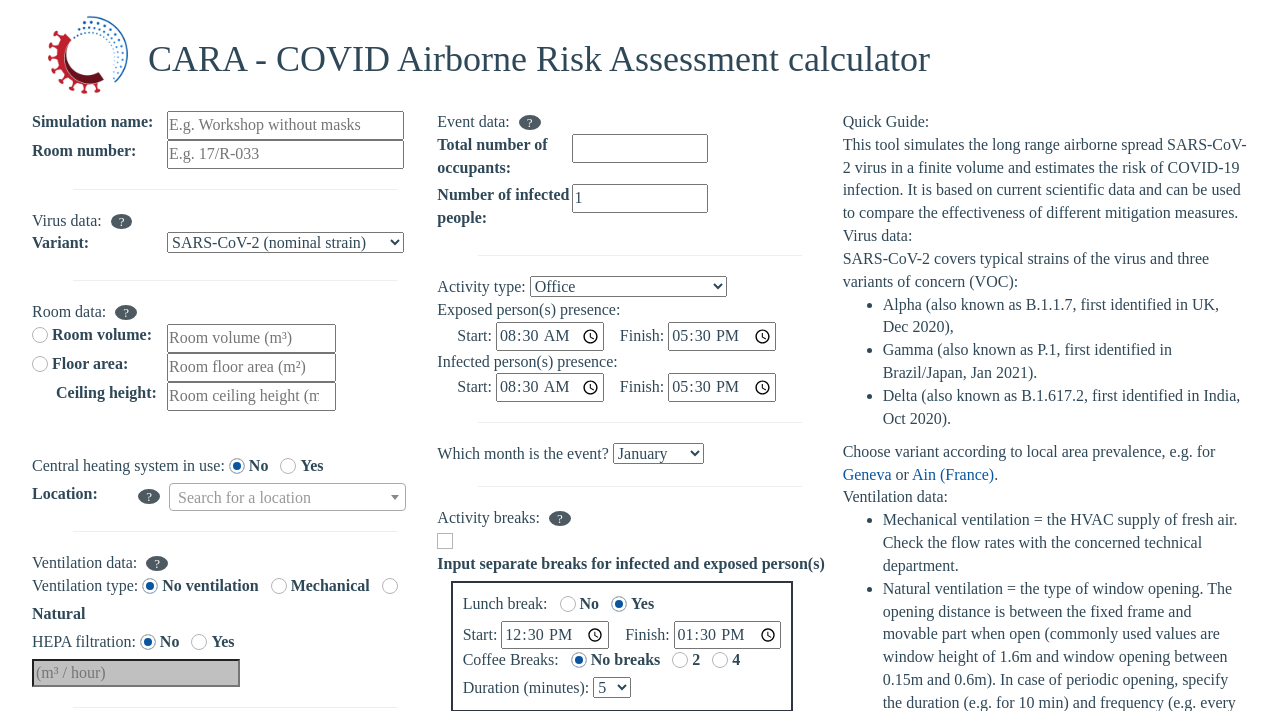
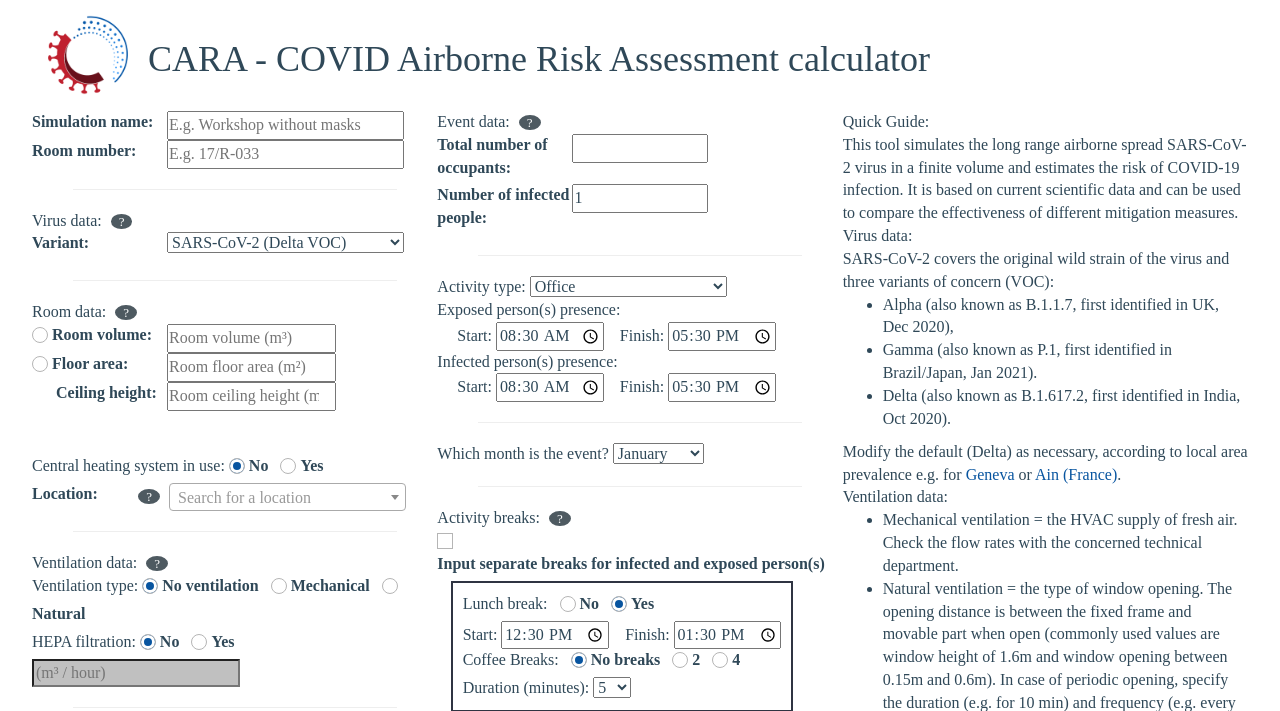
Before and after one commit to CERN/CAiMIRA, a Python web app: template cara/apps/calculator/templates/calculator.form.html.j2 in a window 1280 px wide. Shown: the part 192-903 px from the top of the page. Run offline with Jinja, Linux system fonts and the light colour scheme; the template is opened without the code that fills it, so the values that code supplies are empty; some libraries are stand-ins or nearby versions; some web fonts are replaced.

Commit message:
Changed default strain in calculator to Delta. Also applies retroactively to QR codes missing delta. The rational for the retrospective change is that old simulations (wild type) re-run need to be re-run with the current dominant strain.

```diff
--- a/cara/apps/calculator/model_generator.py
+++ b/cara/apps/calculator/model_generator.py
@@ -117,7 +117,7 @@ class FormData:
         'simulation_name': _NO_DEFAULT,
         'total_people': _NO_DEFAULT,
         'ventilation_type': 'no_ventilation',
-        'virus_type': 'SARS_CoV_2',
+        'virus_type': 'SARS_CoV_2_B16172',
         'volume_type': _NO_DEFAULT,
         'window_type': 'window_sliding',
         'window_height': 0.,
--- a/cara/apps/calculator/templates/calculator.form.html.j2
+++ b/cara/apps/calculator/templates/calculator.form.html.j2
@@ -62,10 +62,10 @@ v{{ calculator_version }} <span style="float:right; font-weight:bold">Please sen
     <div class="row">
         <label class="col-xl-3 col-lg-4 col-sm-3 col-form-label">Variant:</label>
         <select id="Variant" name="virus_type" class="col-xl-5 col-lg-7 col-sm-7 col-7">
+          <option value="SARS_CoV_2_B16172">SARS-CoV-2 (Delta VOC)</option>
           <option value="SARS_CoV_2">SARS-CoV-2 (nominal strain)</option>
           <option value="SARS_CoV_2_B117">SARS-CoV-2 (Alpha VOC)</option>
           <option value="SARS_CoV_2_P1">SARS-CoV-2 (Gamma VOC)</option>
-          <option value="SARS_CoV_2_B16172">SARS-CoV-2 (Delta VOC)</option>
         </select>
     </div>
 
@@ -344,13 +344,13 @@ v{{ calculator_version }} <span style="float:right; font-weight:bold">Please sen
   <b>Quick Guide:</b><br>
   This tool simulates the long range airborne spread SARS-CoV-2 virus in a finite volume and estimates the risk of COVID-19 infection. It is based on current scientific data and can be used to compare the effectiveness of different mitigation measures.<br>
   <b>Virus data:</b> <br>
-  SARS-CoV-2 covers typical strains of the virus and three variants of concern (VOC):<br>
+  SARS-CoV-2 covers the original wild strain of the virus and three variants of concern (VOC):<br>
   <ul>
     <li>Alpha (also known as B.1.1.7, first identified in UK, Dec 2020),</li>
     <li>Gamma (also known as P.1, first identified in Brazil/Japan, Jan 2021).</li>
     <li>Delta (also known as B.1.617.2, first identified in India, Oct 2020).</li>
   </ul>
-  Choose variant according to local area prevalence, e.g. for <a href="https://www.covid19.admin.ch/fr/epidemiologic/virus-variants?detGeo=GE">Geneva</a>
+  Modify the default (Delta) as necessary, according to local area prevalence e.g. for <a href="https://www.covid19.admin.ch/fr/epidemiologic/virus-variants?detGeo=GE">Geneva</a>
   or <a href="https://www.santepubliquefrance.fr/dossiers/coronavirus-covid-19/covid-19-cartographie-des-variants-en-france-donnees-par-region-et-par-departement">Ain (France)</a>.<br>
   <b>Ventilation data:</b> <br>
   <ul>
--- a/cara/apps/calculator/templates/userguide.html.j2
+++ b/cara/apps/calculator/templates/userguide.html.j2
@@ -56,12 +56,12 @@ Changing this setting alters the properties of the virus which are used for the
 This has a significant effect on the probability of infection.
 The choices are:</p>
 <ul>
-<li><code>SARS-CoV-2 (nominal strain)</code>, covering typical strains and varaints which are not of concern from an epidemiologic point of view of the virus;</li>
+<li><code>SARS-CoV-2 (nominal strain)</code>, covering typical strains and variants which are not of concern from an epidemiologic point of view of the virus;</li>
 <li><code>SARS-CoV-2 (Alpha VOC)</code>, first identified in the UK at the end of 2020 which is found to be approximately 1.5x more transmissible compared to the non-VOCs; </li>
 <li><code>SARS-CoV-2 (Gamma VOC)</code>, first identified in Brazil in January 2021 which is found to be approximately 2.2x more transmissible compared to the non-VOCs.</li>
 <li><code>SARS-CoV-2 (Delta VOC)</code>, first identified in India towards the end of 2020 which is found to be approximately 60% more transmissible compared to the ALPHA VOC.</li>
 </ul>
-<p>The user can base their choice according to the prevalence of the different variants in the local area. Access to this information can be found here:</p>
+<p>The user can modify the selected variant from the default (Delta VOC), according to the prevalence of the different variants in the local area. Access to this information can be found here:</p>
 <ul>
 <li>Geneva: <a href="https://www.covid19.admin.ch/fr/epidemiologic/virus-variants?detGeo=GE">https://www.covid19.admin.ch/fr/epidemiologic/virus-variants?detGeo=GE</a></li>
 <li>Ain (France): <a href="https://www.santepubliquefrance.fr/dossiers/coronavirus-covid-19/covid-19-cartographie-des-variants-en-france-donnees-par-region-et-par-departement">https://www.santepubliquefrance.fr/dossiers/coronavirus-covid-19/covid-19-cartographie-des-variants-en-france-donnees-par-region-et-par-departement</a></li>
```
